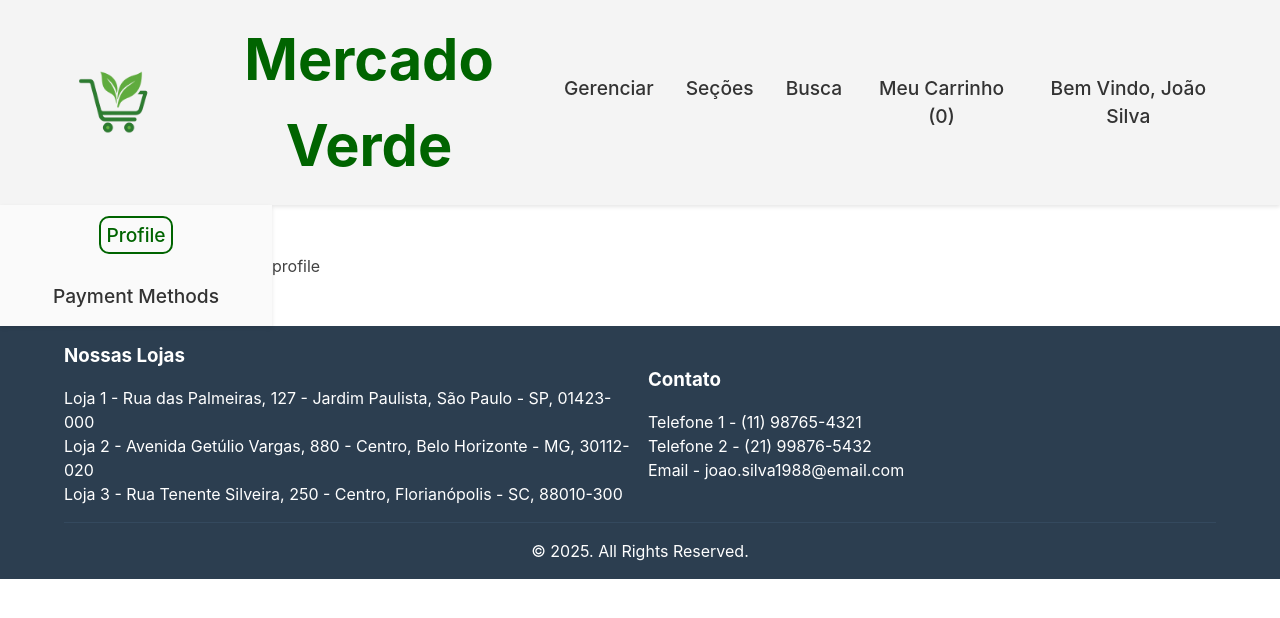
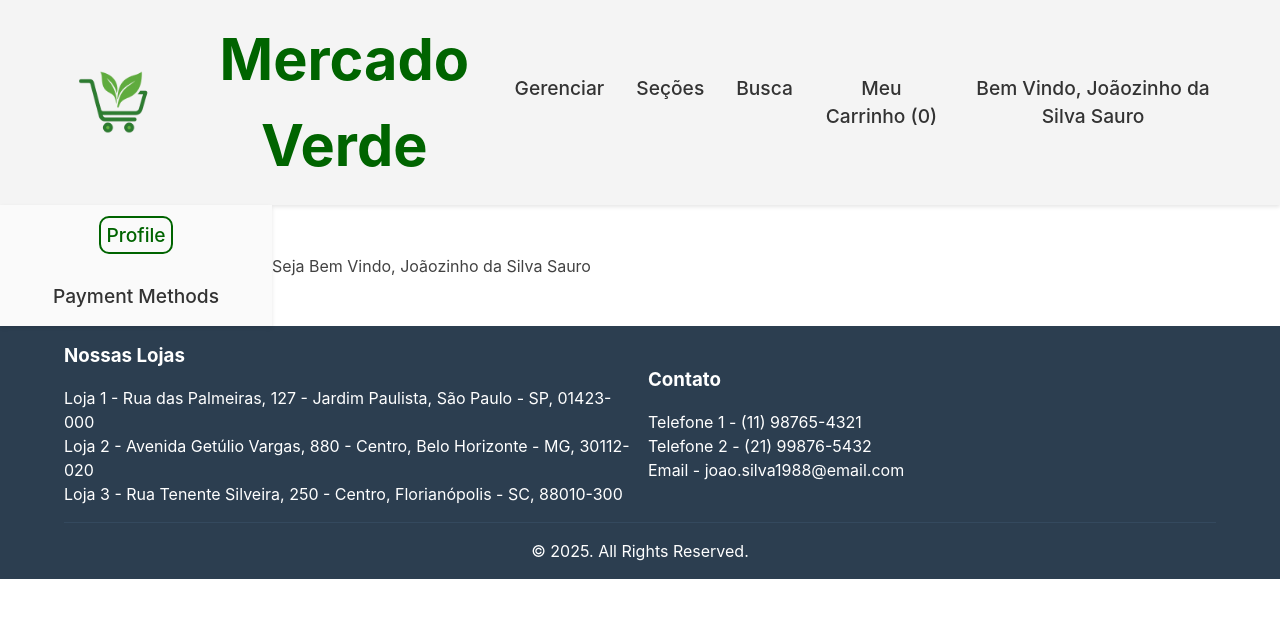
Before and after one commit to ArthurTRamos/Grocery-Store---Web-Project, a React (Create React App) app in the folder grocery-store-react/: page /user in a window 1280 px wide. Shown: the top 618 px of the page. Built offline with nearby package versions, Linux system fonts and the light colour scheme.

Commit message:
initial user page

```diff
--- a/grocery-store-react/src/App.jsx
+++ b/grocery-store-react/src/App.jsx
@@ -16,10 +16,22 @@ function App() {
     itemNumber: 0,
   });
 
+  // Obs: Eu n sei se a gente vai fazer assim, isso é só teste
   const [user, setUser] = useState({
     logged: true,
     admin: true,
-    name: "João Silva",
+    name: "Joãozinho da Silva Sauro",
+    cel: 999429927,
+    email: "sla@hotmail.com",
+    adress: {
+      streetName: "Rua Exemplo",
+      streetNumber: "123",
+      apartmentNumber: "Apt 101",
+      city: "São Carlos",
+      state: "SP",
+      postalCode: "13560-001",
+      country: "Brazil",
+    },
   });
 
   return (
@@ -30,9 +42,12 @@ function App() {
         <Route path="/" element={<HomePage />} />
         <Route path="/product" element={<ProductPage />} />
         <Route path="/user" element={<UserPage />}>
-          <Route index element={<UserProfile />} />
-          <Route path="profile" element={<UserProfile />} />
-          <Route path="payment-methods" element={<PaymentMethods />} />
+          <Route index element={<UserProfile user={user} />} />
+          <Route path="profile" element={<UserProfile user={user} />} />
+          <Route
+            path="payment-methods"
+            element={<PaymentMethods user={user} />}
+          />
         </Route>
       </Routes>
 
--- a/grocery-store-react/src/pages/PaymentMethods.jsx
+++ b/grocery-store-react/src/pages/PaymentMethods.jsx
@@ -2,7 +2,7 @@ import React from "react";
 
 import "./PaymentMethods.css";
 
-function PaymentMethods() {
+function PaymentMethods({user}) {
   return <div>payment methods</div>;
 }
 
--- a/grocery-store-react/src/pages/UserProfile.jsx
+++ b/grocery-store-react/src/pages/UserProfile.jsx
@@ -2,8 +2,13 @@ import React from "react";
 
 import "./UserProfile.css";
 
-function UserProfile() {
-  return <div>profile</div>;
+function UserProfile({user}) {
+  return <div>
+    <div className="user-intro">
+      <img src="" alt="" />
+      Seja Bem Vindo, {user.name}
+    </div>
+  </div>;
 }
 
 export default UserProfile;
```
